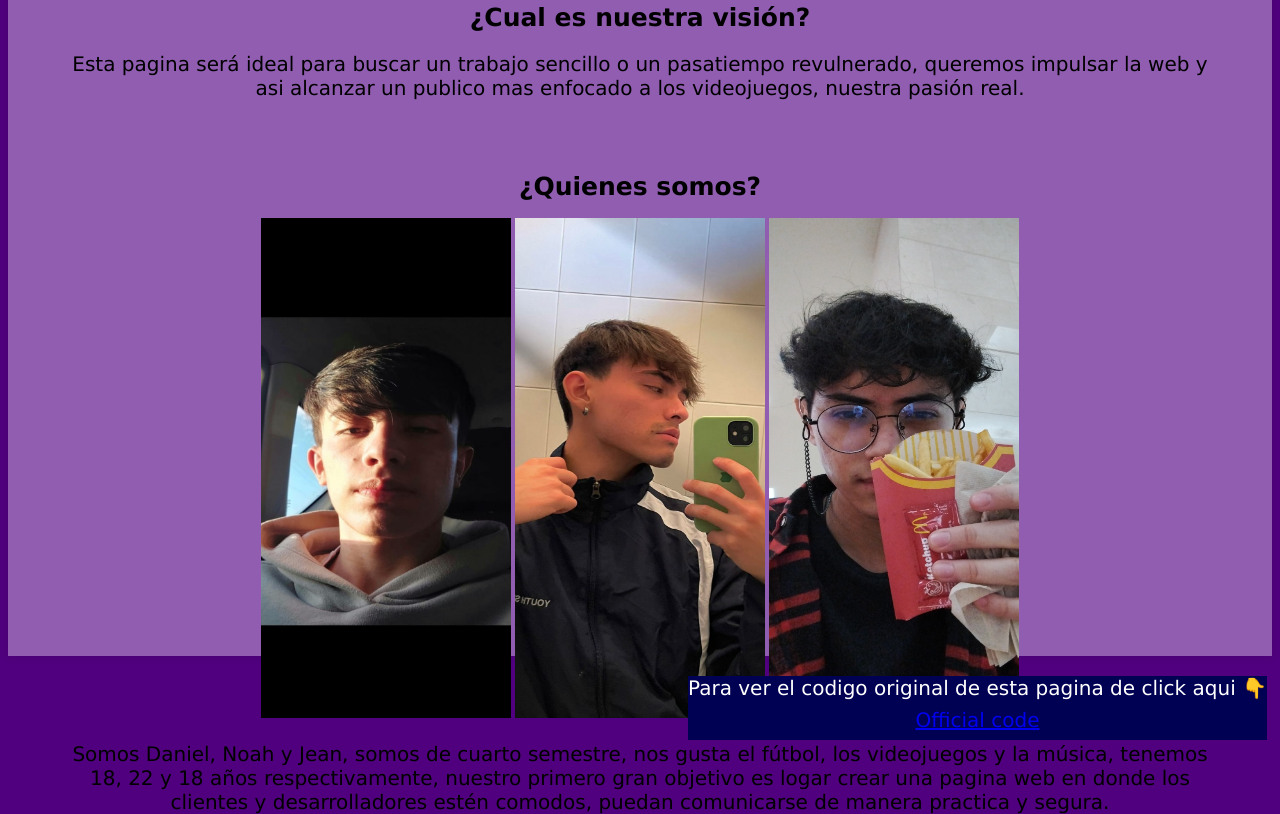
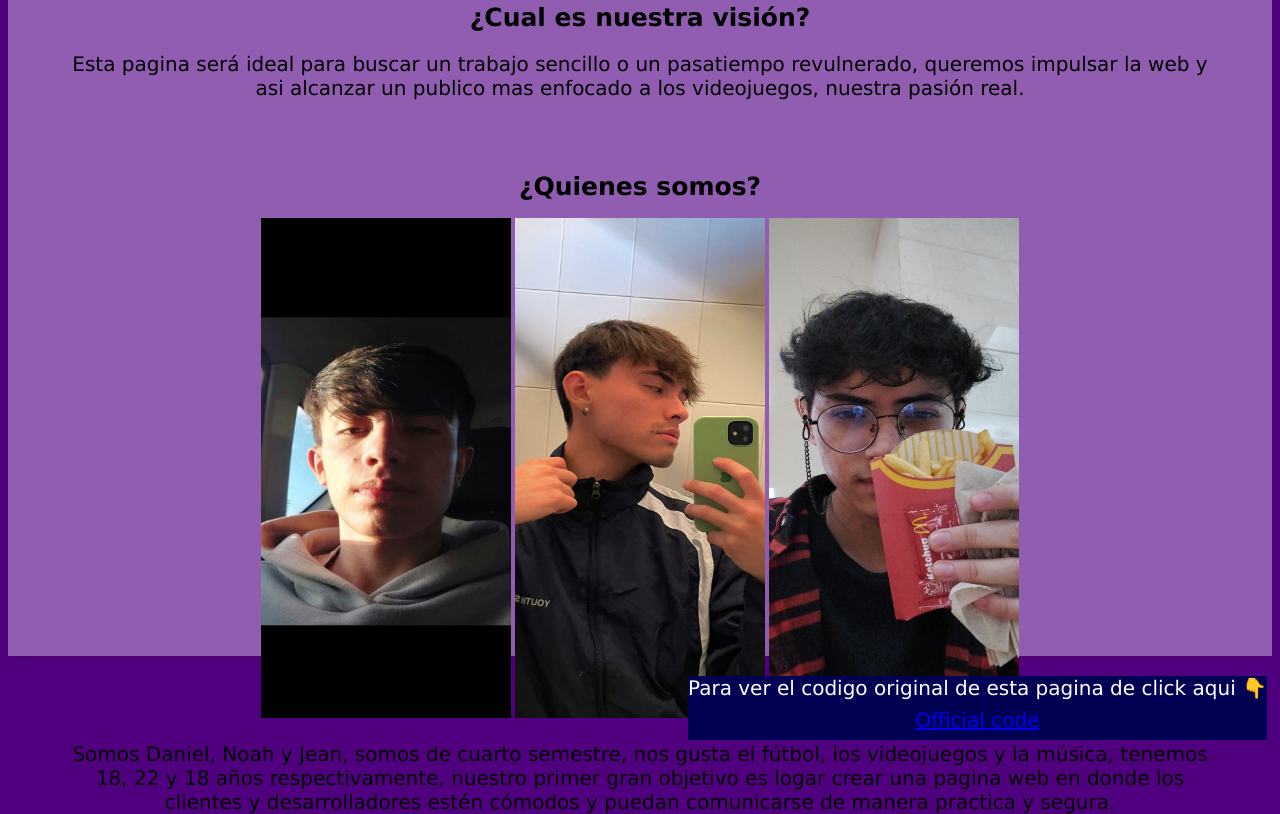
Before and after one commit to JeanCarloGuzmanC/WhatsNewGames-Repository, a plain HTML site: page index.html in a window 1280 px wide. Shown: the part 989-1803 px from the top of the page. Drawn offline with Linux system fonts and the light colour scheme.

Commit message:
Update index.html

```diff
--- a/index.html
+++ b/index.html
@@ -52,8 +52,8 @@
             <img src="images/noah.jpg" class="foto2" alt="Noah Novachek">
             <img src="images/jean.jpg" class="foto3" alt="Jean Guzman">
             <p>Somos Daniel, Noah y Jean, somos de cuarto semestre, nos gusta el fútbol, los videojuegos y la música,
-                tenemos 18, 22 y 18 años respectivamente, nuestro primero gran objetivo es logar crear una pagina web
-                en donde los clientes y desarrolladores estén comodos, puedan comunicarse de manera practica y segura.</p>
+                tenemos 18, 22 y 18 años respectivamente, nuestro primer gran objetivo es logar crear una pagina web
+                en donde los clientes y desarrolladores estén cómodos y puedan comunicarse de manera practica y segura.</p>
         </div>
 
     </div>
```
